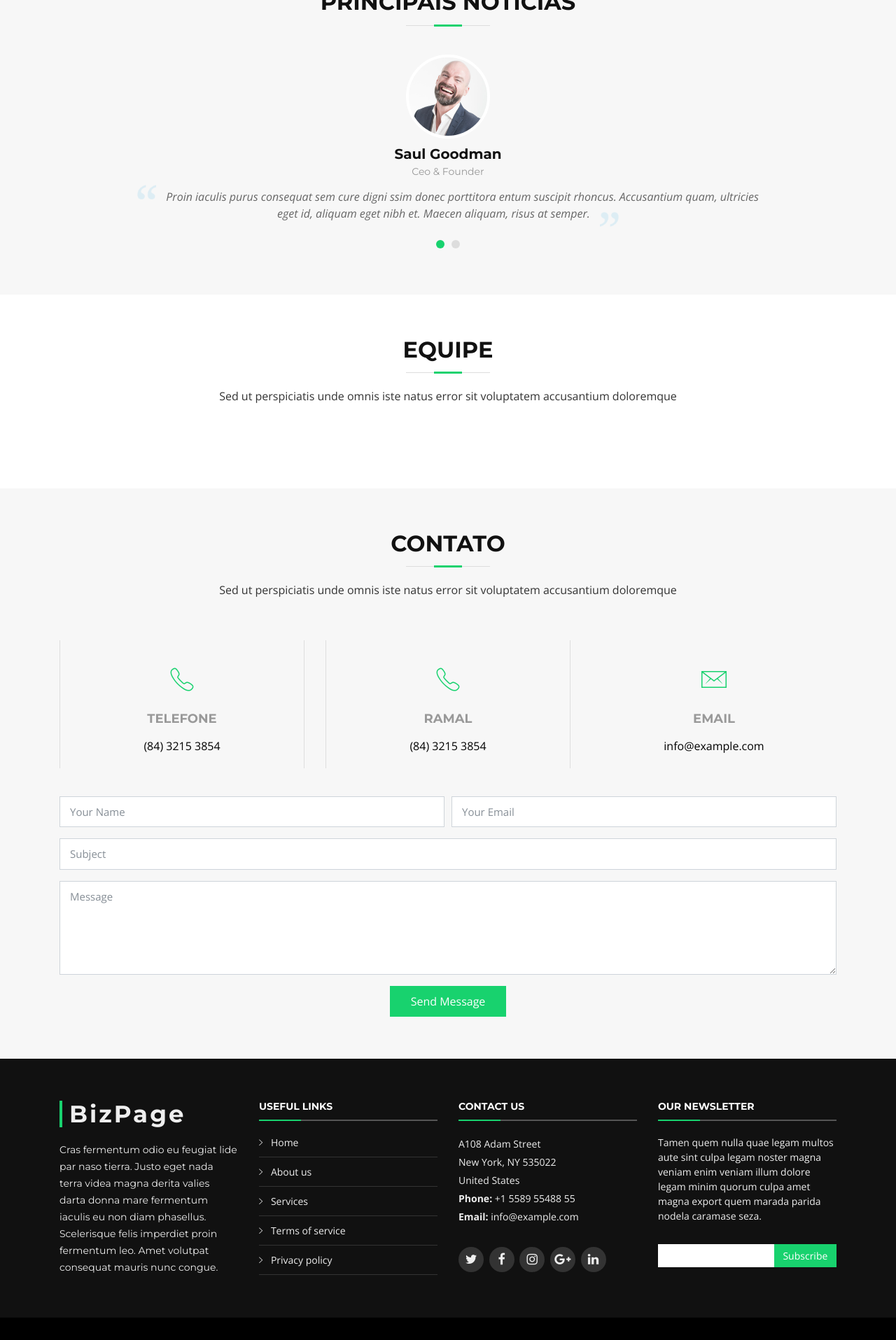
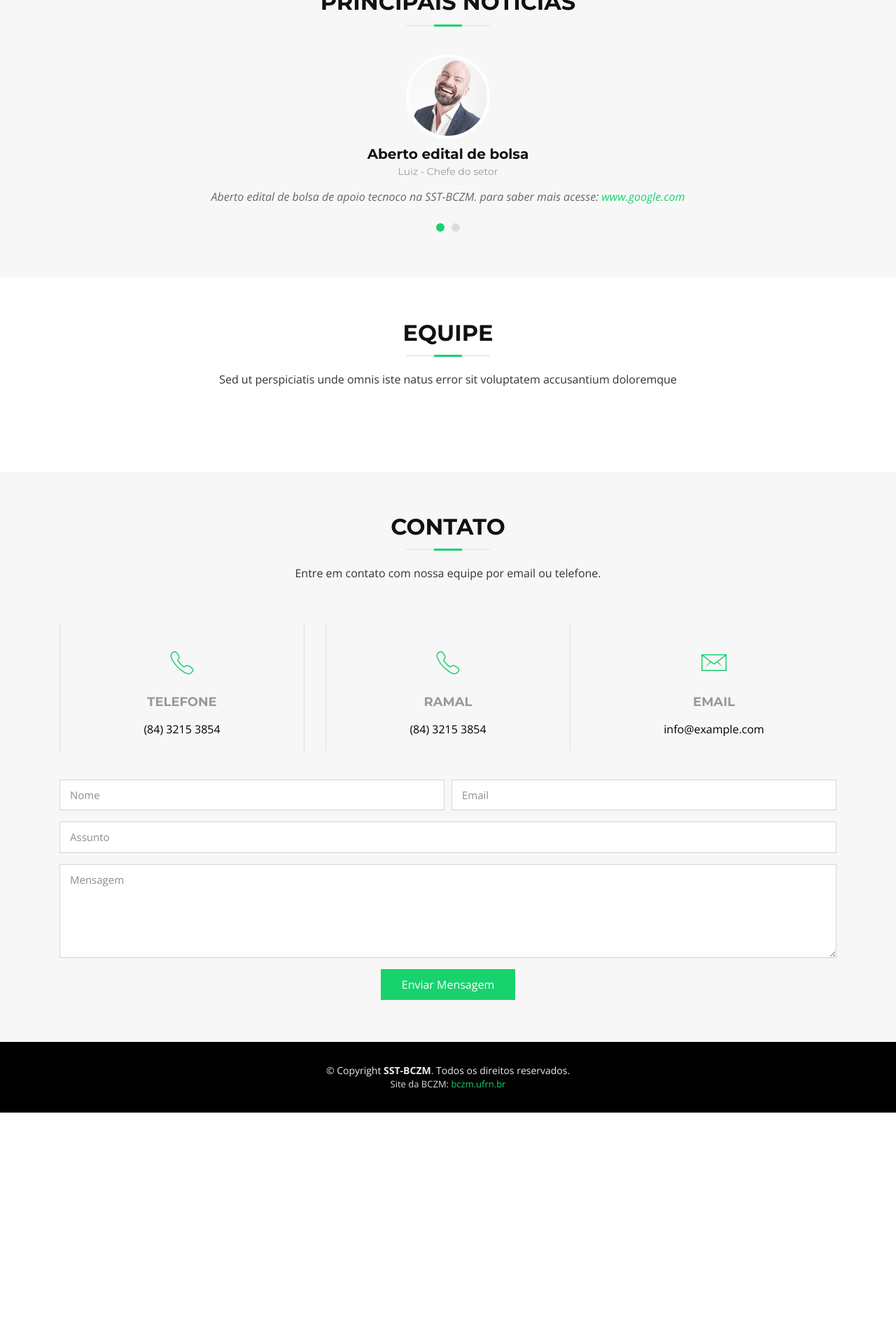
Before and after one commit to Geraldojrcg/site_SST-BCZM, a Django app: page /site/ in a window 1280 px wide. Shown: the part 3440-5355 px from the top of the page at 70% size. After the commit the page ends 5030 px from the top, so only its background shows below. Run offline with Django 3.2, Linux system fonts and the light colour scheme; some libraries are stand-ins or nearby versions; some web fonts are replaced.

Commit message:
feito algumas mudanças

```diff
--- a/sstweb/hotsite/templates/index.html
+++ b/sstweb/hotsite/templates/index.html
@@ -45,7 +45,7 @@
     <div class="container-fluid">
 
       <div id="logo" class="pull-left">
-        <h1><a href="#intro" class="scrollto">Setor de Suporte Tecnico - BCZM</a></h1>
+        <h1><a href="#intro" class="scrollto">Setor de Suporte Técnico - BCZM</a></h1>
         <!-- Uncomment below if you prefer to use an image logo -->
         <!-- <a href="#intro"><img src="img/logo.png" alt="" title="" /></a>-->
       </div>
@@ -58,7 +58,7 @@
           <li><a href="#testimonials">Notícias</a></li>
           <li><a href="#team">Equipe</a></li>
           <li><a href="#contact">Contato</a></li>
-          <li><a href="#">Helpdesk</a></li>
+          <li><a href="http://newton.bczm.ufrn.br/helpdesk">Helpdesk</a></li>
 
         </ul>
       </nav><!-- #nav-menu-container -->
@@ -71,11 +71,7 @@
   <section id="intro">
     <div class="intro-container">
       <div id="introCarousel" class="carousel  slide carousel-fade" data-ride="carousel">
-
-        <ol class="carousel-indicators"></ol>
-
         <div class="carousel-inner" role="listbox">
-
           <div class="carousel-item active" style="background-image: url('/static/img/intro-carousel/1.jpg');">
             <div class="carousel-container">
               <div class="carousel-content">
@@ -85,19 +81,7 @@
               </div>
             </div>
           </div>
-
         </div>
-
-        <a class="carousel-control-prev" href="#introCarousel" role="button" data-slide="prev">
-          <span class="carousel-control-prev-icon ion-chevron-left" aria-hidden="true"></span>
-          <span class="sr-only">Previous</span>
-        </a>
-
-        <a class="carousel-control-next" href="#introCarousel" role="button" data-slide="next">
-          <span class="carousel-control-next-icon ion-chevron-right" aria-hidden="true"></span>
-          <span class="sr-only">Next</span>
-        </a>
-
       </div>
     </div>
   </section><!-- #intro -->
@@ -117,7 +101,7 @@
             <p class="description">O SST preconiza a organização como alicerse do nosso trabalho.</p>
           </div>
 
-          <div class="col-lg-4 box box-bg">
+          <div class="col-lg-4 box ">
             <i class="ion-ios-stopwatch-outline"></i>
             <h4 class="title"><a href="">Eficiência</a></h4>
             <p class="description">O prazo de conclusão é importante e levado a sério. </p>
@@ -293,42 +277,37 @@
     </section>
     ===================================== -->
     <!--==========================
-      Facts Section
+      Estatisticas
     ============================-->
     <section id="facts"  class="wow fadeIn">
       <div class="container">
 
         <header class="section-header">
-          <h3>Facts</h3>
-          <p>Sed ut perspiciatis unde omnis iste natus error sit voluptatem accusantium doloremque</p>
+          <h3>Estatísticas</h3>
+          <p>Alguns dados importantes sobre o andamento de tarefas realizadas no setor.</p>
         </header>
 
         <div class="row counters">
 
-  				<div class="col-lg-3 col-6 text-center">
+  				<div class="col-lg-4 col-6 text-center">
             <span data-toggle="counter-up">274</span>
-            <p>Clients</p>
+            <p>Chamados abertos</p>
   				</div>
 
-          <div class="col-lg-3 col-6 text-center">
+          <div class="col-lg-4 col-6 text-center">
             <span data-toggle="counter-up">421</span>
-            <p>Projects</p>
+            <p>Chamados atendidos</p>
   				</div>
 
-          <div class="col-lg-3 col-6 text-center">
+          <div class="col-lg-4 col-6 text-center">
             <span data-toggle="counter-up">1,364</span>
-            <p>Hours Of Support</p>
-  				</div>
-
-          <div class="col-lg-3 col-6 text-center">
-            <span data-toggle="counter-up">18</span>
-            <p>Hard Workers</p>
+            <p>Chamados pendentes</p>
   				</div>
 
   			</div>
 
         <div class="facts-img">
-          <img src="img/facts-img.png" alt="" class="img-fluid">
+          <img src="static/img/facts-img.png" alt="" class="img-fluid">
         </div>
 
       </div>
@@ -347,23 +326,21 @@
         <div class="owl-carousel testimonials-carousel">
 
           <div class="testimonial-item">
-            <img src="img/testimonial-1.jpg" class="testimonial-img" alt="">
-            <h3>Saul Goodman</h3>
-            <h4>Ceo &amp; Founder</h4>
+            <img src="static/img/testimonial-1.jpg" class="testimonial-img" alt="">
+            <h3>Aberto edital de bolsa</h3>
+            <h4>Luiz - Chefe do setor</h4>
             <p>
-              <img src="img/quote-sign-left.png" class="quote-sign-left" alt="">
-              Proin iaculis purus consequat sem cure digni ssim donec porttitora entum suscipit rhoncus. Accusantium quam, ultricies eget id, aliquam eget nibh et. Maecen aliquam, risus at semper.
-              <img src="img/quote-sign-right.png" class="quote-sign-right" alt="">
+              Aberto edital de bolsa de apoio tecnoco na SST-BCZM. para saber mais acesse: <a href="www.google.com"> www.google.com</a>
             </p>
           </div>
 
           <div class="testimonial-item">
-            <img src="img/testimonial-2.jpg" class="testimonial-img" alt="">
-            <h3>Sara Wilsson</h3>
-            <h4>Designer</h4>
+            <img src="img/testimonial-1.jpg" class="testimonial-img" alt="">
+            <h3>Aberto edital de bolsa</h3>
+            <h4>Andersson - Cara de Redes</h4>
             <p>
               <img src="img/quote-sign-left.png" class="quote-sign-left" alt="">
-              Export tempor illum tamen malis malis eram quae irure esse labore quem cillum quid cillum eram malis quorum velit fore eram velit sunt aliqua noster fugiat irure amet legam anim culpa.
+              Aberto edital de bolsa de apoio tecnoco na SST_BCZM. para saber mais acesse: <a href="www.google.com"> www.google.com</a>
               <img src="img/quote-sign-right.png" class="quote-sign-right" alt="">
             </p>
           </div>
@@ -395,7 +372,7 @@
 
         <div class="section-header">
           <h3>Contato</h3>
-          <p>Sed ut perspiciatis unde omnis iste natus error sit voluptatem accusantium doloremque</p>
+          <p>Entre em contato com nossa equipe por email ou telefone.</p>
         </div>
 
         <div class="row contact-info" >
@@ -427,28 +404,28 @@
         </div>
 
         <div class="form">
-          <div id="sendmessage">Your message has been sent. Thank you!</div>
+          <div id="sendmessage">Obrigado! Logo entraremos em contato.</div>
           <div id="errormessage"></div>
           <form action="" method="post" role="form" class="contactForm">
             <div class="form-row">
               <div class="form-group col-md-6">
-                <input type="text" name="name" class="form-control" id="name" placeholder="Your Name" data-rule="minlen:4" data-msg="Please enter at least 4 chars" />
+                <input type="text" name="name" class="form-control" id="name" placeholder="Nome" data-rule="minlen:4" data-msg="Please enter at least 4 chars" />
                 <div class="validation"></div>
               </div>
               <div class="form-group col-md-6">
-                <input type="email" class="form-control" name="email" id="email" placeholder="Your Email" data-rule="email" data-msg="Please enter a valid email" />
+                <input type="email" class="form-control" name="email" id="email" placeholder="Email" data-rule="email" data-msg="Please enter a valid email" />
                 <div class="validation"></div>
               </div>
             </div>
             <div class="form-group">
-              <input type="text" class="form-control" name="subject" id="subject" placeholder="Subject" data-rule="minlen:4" data-msg="Please enter at least 8 chars of subject" />
+              <input type="text" class="form-control" name="subject" id="subject" placeholder="Assunto" data-rule="minlen:4" data-msg="Please enter at least 8 chars of subject" />
               <div class="validation"></div>
             </div>
             <div class="form-group">
-              <textarea class="form-control" name="message" rows="5" data-rule="required" data-msg="Please write something for us" placeholder="Message"></textarea>
+              <textarea class="form-control" name="message" rows="5" data-rule="required" data-msg="Please write something for us" placeholder="Mensagem"></textarea>
               <div class="validation"></div>
             </div>
-            <div class="text-center"><button type="submit">Send Message</button></div>
+            <div class="text-center"><button type="submit">Enviar Mensagem</button></div>
           </form>
         </div>
 
@@ -461,61 +438,9 @@
     Footer
   ============================-->
   <footer id="footer">
-    <div class="footer-top">
-      <div class="container">
-        <div class="row">
-
-          <div class="col-lg-3 col-md-6 footer-info">
-            <h3>BizPage</h3>
-            <p>Cras fermentum odio eu feugiat lide par naso tierra. Justo eget nada terra videa magna derita valies darta donna mare fermentum iaculis eu non diam phasellus. Scelerisque felis imperdiet proin fermentum leo. Amet volutpat consequat mauris nunc congue.</p>
-          </div>
-
-          <div class="col-lg-3 col-md-6 footer-links">
-            <h4>Useful Links</h4>
-            <ul>
-              <li><i class="ion-ios-arrow-right"></i> <a href="#">Home</a></li>
-              <li><i class="ion-ios-arrow-right"></i> <a href="#">About us</a></li>
-              <li><i class="ion-ios-arrow-right"></i> <a href="#">Services</a></li>
-              <li><i class="ion-ios-arrow-right"></i> <a href="#">Terms of service</a></li>
-              <li><i class="ion-ios-arrow-right"></i> <a href="#">Privacy policy</a></li>
-            </ul>
-          </div>
-
-          <div class="col-lg-3 col-md-6 footer-contact">
-            <h4>Contact Us</h4>
-            <p>
-              A108 Adam Street <br>
-              New York, NY 535022<br>
-              United States <br>
-              <strong>Phone:</strong> +1 5589 55488 55<br>
-              <strong>Email:</strong> info@example.com<br>
-            </p>
-
-            <div class="social-links">
-              <a href="#" class="twitter"><i class="fa fa-twitter"></i></a>
-              <a href="#" class="facebook"><i class="fa fa-facebook"></i></a>
-              <a href="#" class="instagram"><i class="fa fa-instagram"></i></a>
-              <a href="#" class="google-plus"><i class="fa fa-google-plus"></i></a>
-              <a href="#" class="linkedin"><i class="fa fa-linkedin"></i></a>
-            </div>
-
-          </div>
-
-          <div class="col-lg-3 col-md-6 footer-newsletter">
-            <h4>Our Newsletter</h4>
-            <p>Tamen quem nulla quae legam multos aute sint culpa legam noster magna veniam enim veniam illum dolore legam minim quorum culpa amet magna export quem marada parida nodela caramase seza.</p>
-            <form action="" method="post">
-              <input type="email" name="email"><input type="submit"  value="Subscribe">
-            </form>
-          </div>
-
-        </div>
-      </div>
-    </div>
-
     <div class="container">
       <div class="copyright">
-        &copy; Copyright <strong>BizPage</strong>. All Rights Reserved
+        &copy; Copyright <strong>SST-BCZM</strong>. Todos os direitos reservados.
       </div>
       <div class="credits">
         <!--
@@ -524,7 +449,7 @@
           Licensing information: https://bootstrapmade.com/license/
           Purchase the pro version with working PHP/AJAX contact form: https://bootstrapmade.com/buy/?theme=BizPage
         -->
-        Best <a href="https://bootstrapmade.com/">Bootstrap Templates</a> by BootstrapMade
+        Site da BCZM: <a href="https://bczm.ufrn.br/">bczm.ufrn.br</a>
       </div>
     </div>
   </footer><!-- #footer -->
```
